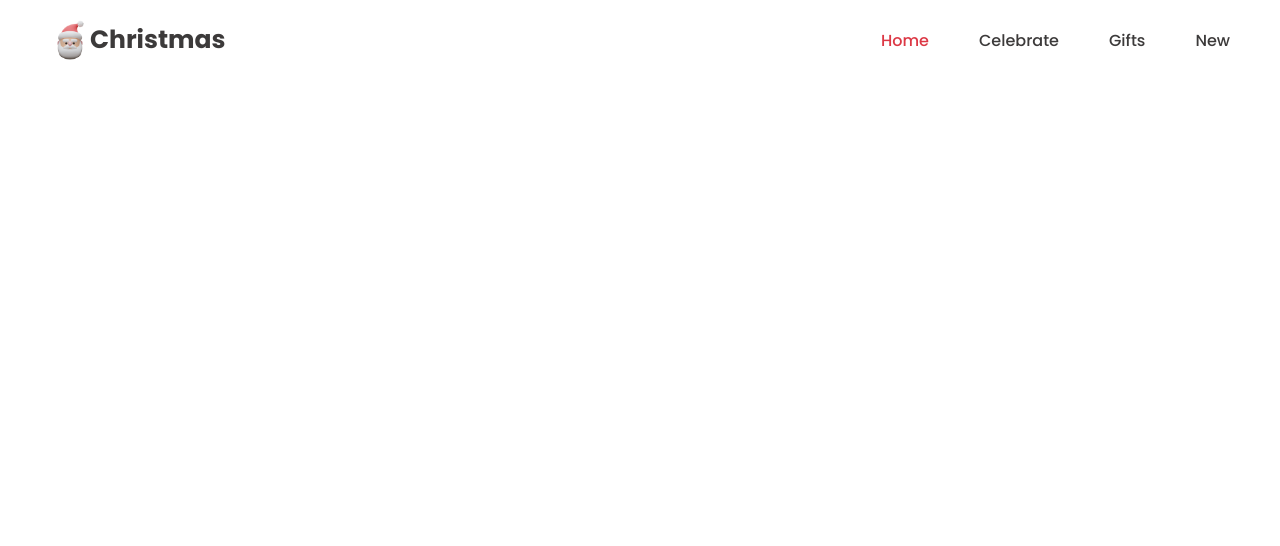
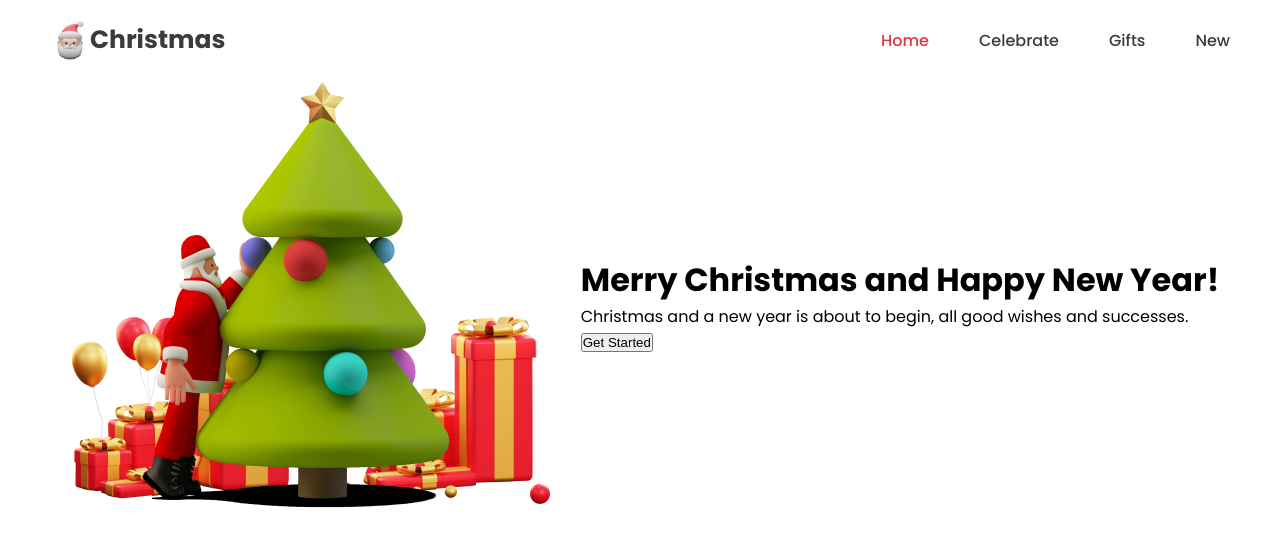
Before and after one commit to CoderCat010/Christmas-Website, a plain HTML site: page index.html in a window 1280 px wide. Drawn offline with nearby package versions, Linux system fonts and the light colour scheme.

Commit message:
added banner part

```diff
--- a/index.html
+++ b/index.html
@@ -42,6 +42,27 @@
         </nav>
 
 
+        <!--
+        Banner Part
+         -->
+        <div class="banner-section">
+            <!-- img container -->
+             <div>
+                <img src="./img/home.png" alt="">
+             </div>
+
+             <!-- banner part title container -->
+             <div>
+                <h1>Merry Christmas and Happy New Year!</h1>
+                <p>Christmas and a new year is about to begin, all good wishes and successes.</p>
+                <button>Get Started</button>
+             </div>
+        </div>
+
+
+
+
+
 
 
 
--- a/style.css
+++ b/style.css
@@ -47,3 +47,16 @@ body{
     color: hsla(0, 4%, 15%, 0.904);
     font-weight: 500;
 }
+
+
+/* banner part */
+.banner-section{
+    display: flex;
+    justify-content: center;
+    align-items: center;
+    gap: 20px;
+}
+
+.banner-section img{
+    width: 500px;
+}
```
